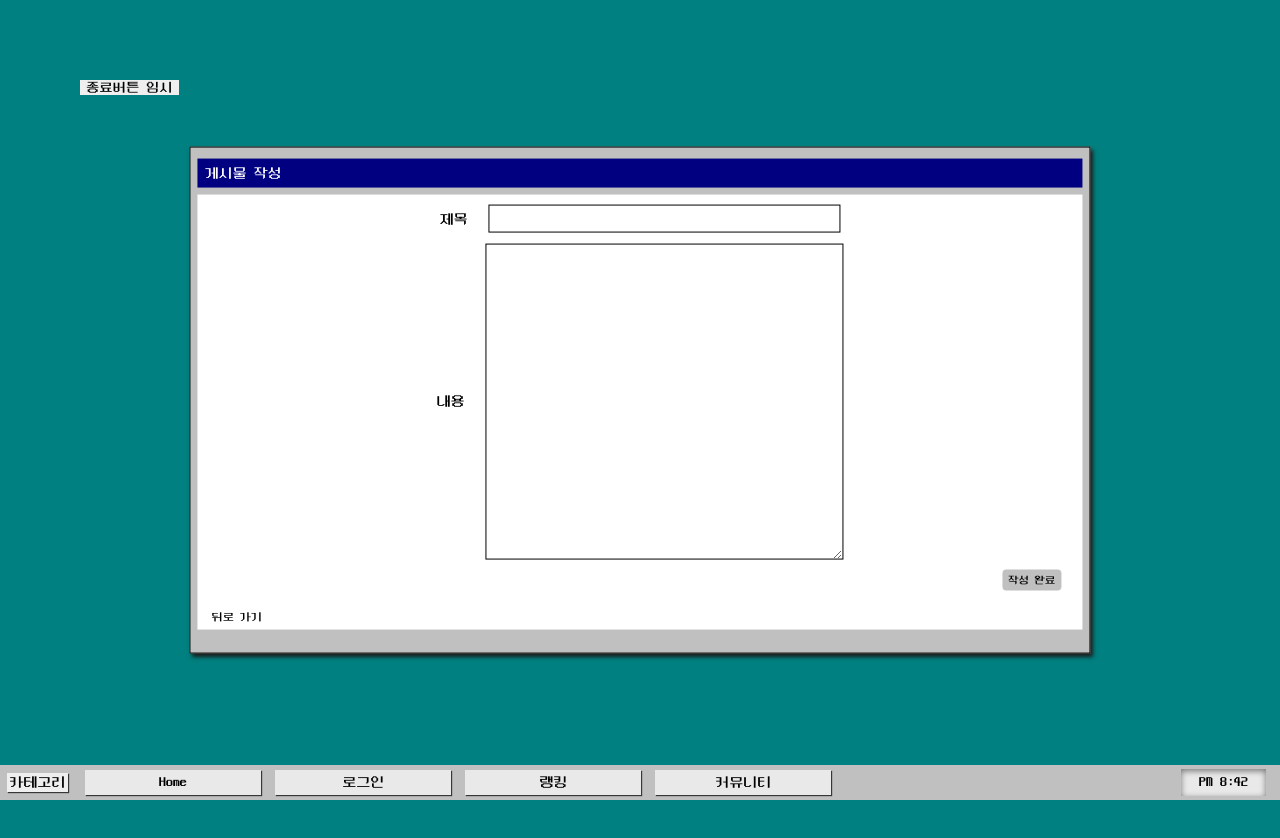
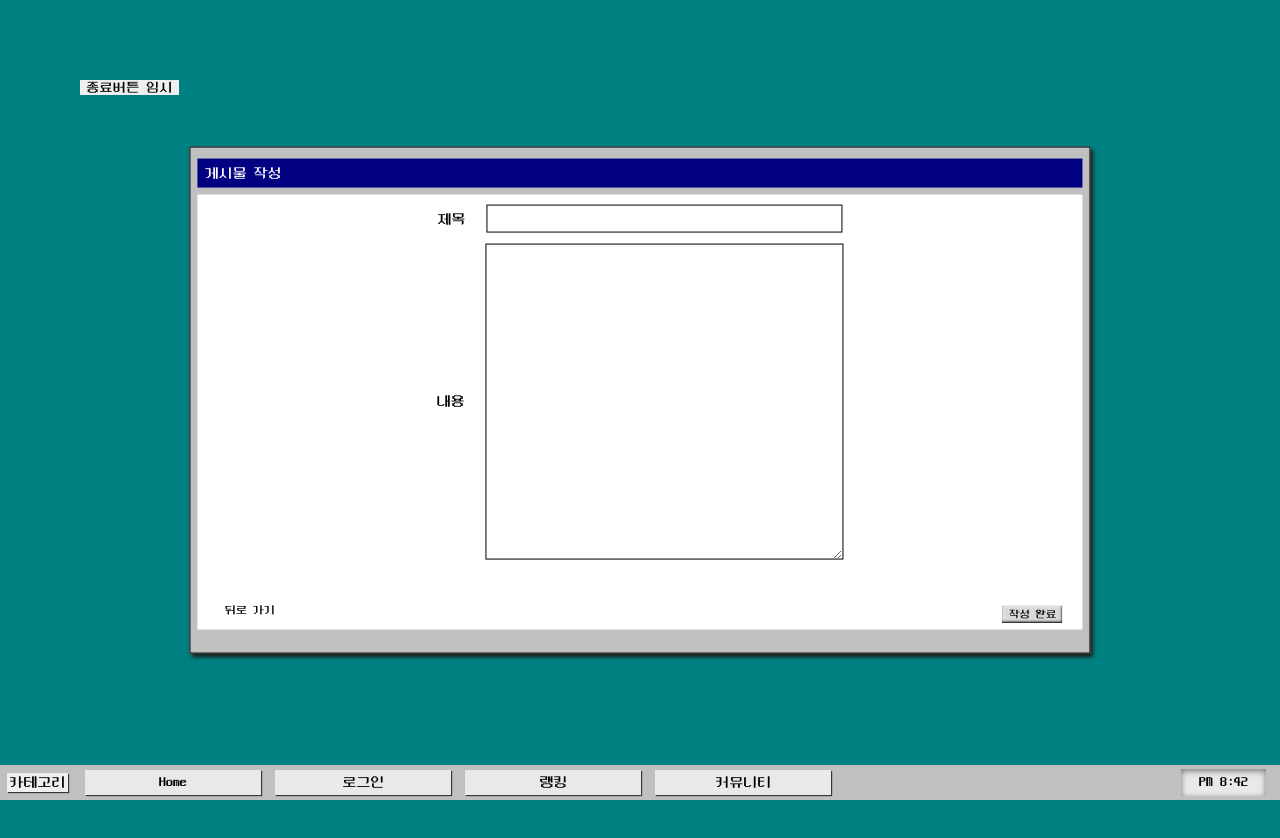
Before and after one commit to MZgaMeZone/gaMeZone, a React (Create React App) app in the folder FrontEnd/: page /community in a window 1280 px wide. Both pictures are taken after a click on the button "글쓰기". Shown: the top 838 px of the page. Built offline with nearby package versions, Linux system fonts and the light colour scheme.

Commit message:
[style] button css 변경

```diff
--- a/FrontEnd/src/components/Boards/CommentComponent.tsx
+++ b/FrontEnd/src/components/Boards/CommentComponent.tsx
@@ -118,8 +118,9 @@ const BackLink = styled(Link)`
 const CommentButton = styled.button`
   margin-bottom: 0.7rem;
   height: 2.5rem;
-  background-color: var(--background--gray);
-  border-radius: 5px;
+  background: #d9d9d9;
+  box-shadow: inset -0.1rem -0.1rem 0.3rem 0rem #000000,
+    inset 0.2rem 0.2rem 0.3rem 0rem #ffffffcc;
 
   &:hover{
     box-shadow: inset 4px 4px 4px rgba(0, 0, 0, 0.6);
--- a/FrontEnd/src/components/Boards/CreateComment.tsx
+++ b/FrontEnd/src/components/Boards/CreateComment.tsx
@@ -103,11 +103,11 @@ const ButtonContainer = styled.div`
 const GoBackButton = styled.button`
   word-wrap: normal;
   margin: 0 3rem 2rem;
-  height: 3rem;
-  background-color: var(--background--gray);
-  border: none;
+  height: 3.5rem;
+  background: #d9d9d9;
+  box-shadow: inset -0.1rem -0.1rem 0.3rem 0rem #000000,
+    inset 0.2rem 0.2rem 0.3rem 0rem #ffffffcc;
   font-size: 1.5rem;
-  border-radius: 4px;
   cursor: pointer;
 
   &:hover{
@@ -117,11 +117,11 @@ const GoBackButton = styled.button`
 const CompleteButton = styled.button`
   word-wrap: normal;
   margin: 0 3rem 2rem;
-  height: 3rem;
-  background-color: var(--background--gray);
-  border: none;
+  height: 3.5rem;
+  background: #d9d9d9;
+  box-shadow: inset -0.1rem -0.1rem 0.3rem 0rem #000000,
+    inset 0.2rem 0.2rem 0.3rem 0rem #ffffffcc;
   font-size: 1.5rem;
-  border-radius: 4px;
   cursor: pointer;
 
   &:hover{
--- a/FrontEnd/src/components/Boards/CreatePost.tsx
+++ b/FrontEnd/src/components/Boards/CreatePost.tsx
@@ -57,8 +57,10 @@ const CreatePost = () => {
           <MainLabel>내용</MainLabel>
           <MainInput value={content} onChange={handleContentChange} />
         </MainForm>
-        <PostButton type="submit">작성 완료</PostButton>
-        <GoBack to="/community">뒤로 가기</GoBack>
+        <PostFooter>
+          <GoBack to="/community">뒤로 가기</GoBack>
+          <PostButton type="submit">작성 완료</PostButton>
+        </PostFooter>
       </PostForm>
 
     </PostSection>
@@ -109,7 +111,7 @@ const TitleLabel = styled.p`
 `
 
 const TitleInput = styled.input`
-  width: 50rem;
+  width: 50.6rem;
   height: 4rem;
   font-size: 2rem;
   border: 1px solid black;
@@ -133,15 +135,21 @@ const MainInput = styled.textarea`
   border: 1px solid black;
 `
 
+const PostFooter = styled.div`
+  display: flex;
+  width: 120rem;
+  justify-content: space-between;
+  align-items: end;
+`
+
 const PostButton = styled.button`
-  align-self: end;
+  margin: 4rem 0 1rem;
   word-wrap: normal;
-  margin: 0 3rem 2rem;
-  height: 3rem;
-  background-color: var(--background--gray);
-  border: none;
+  height: 2.5rem;
+  background: #d9d9d9;
+  box-shadow: inset -0.1rem -0.1rem 0.3rem 0rem #000000,
+    inset 0.2rem 0.2rem 0.3rem 0rem #ffffffcc;
   font-size: 1.5rem;
-  border-radius: 4px;
   cursor: pointer;
 
   &:hover{
@@ -150,8 +158,7 @@ const PostButton = styled.button`
 `
 
 const GoBack = styled(Link)`
-  align-self: start;
-  margin-left: 1rem;
+  margin: 4rem 0 1rem;
   padding: 1rem;
   font-size: 1.6rem;
 
--- a/FrontEnd/src/components/Boards/NoticeComponent.tsx
+++ b/FrontEnd/src/components/Boards/NoticeComponent.tsx
@@ -96,9 +96,9 @@ const TopContainer = styled.div`
 const WriteButton = styled.button`
   margin: 0 3rem;
   height: 3rem;
-  background-color: var(--background--gray);
-  border: none;
-  border-radius: 4px;
+  background: #d9d9d9;
+  box-shadow: inset -0.1rem -0.1rem 0.3rem 0rem #000000,
+    inset 0.2rem 0.2rem 0.3rem 0rem #ffffffcc;
   cursor: pointer;
 
   &:hover{
```
